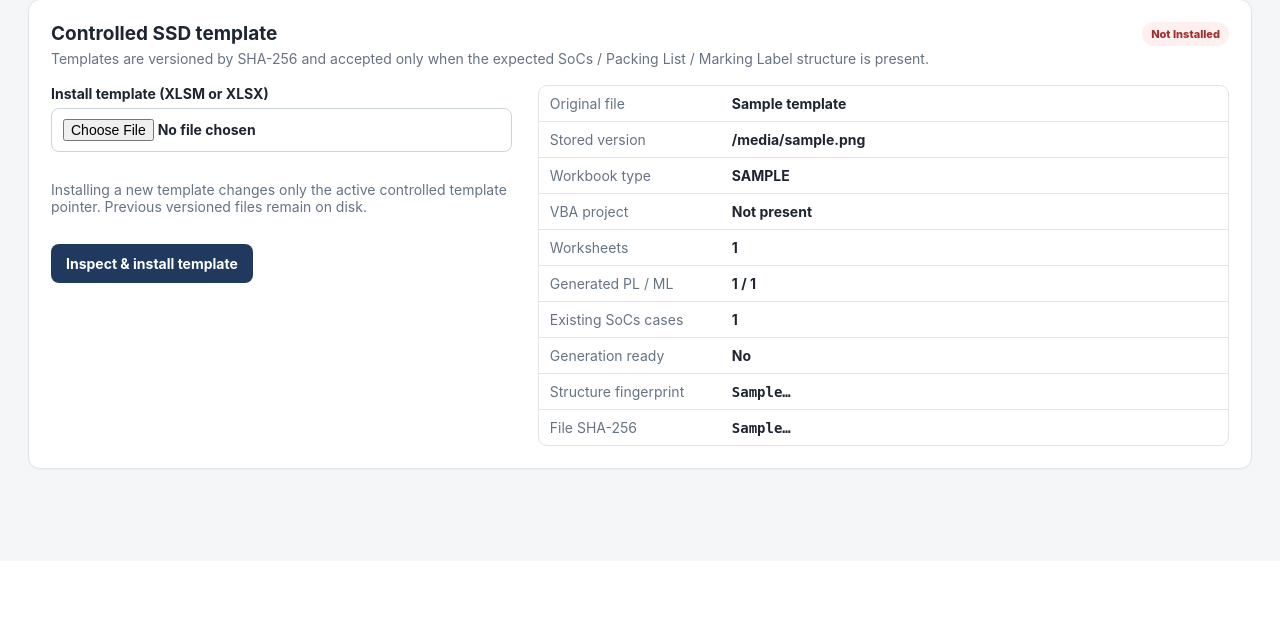
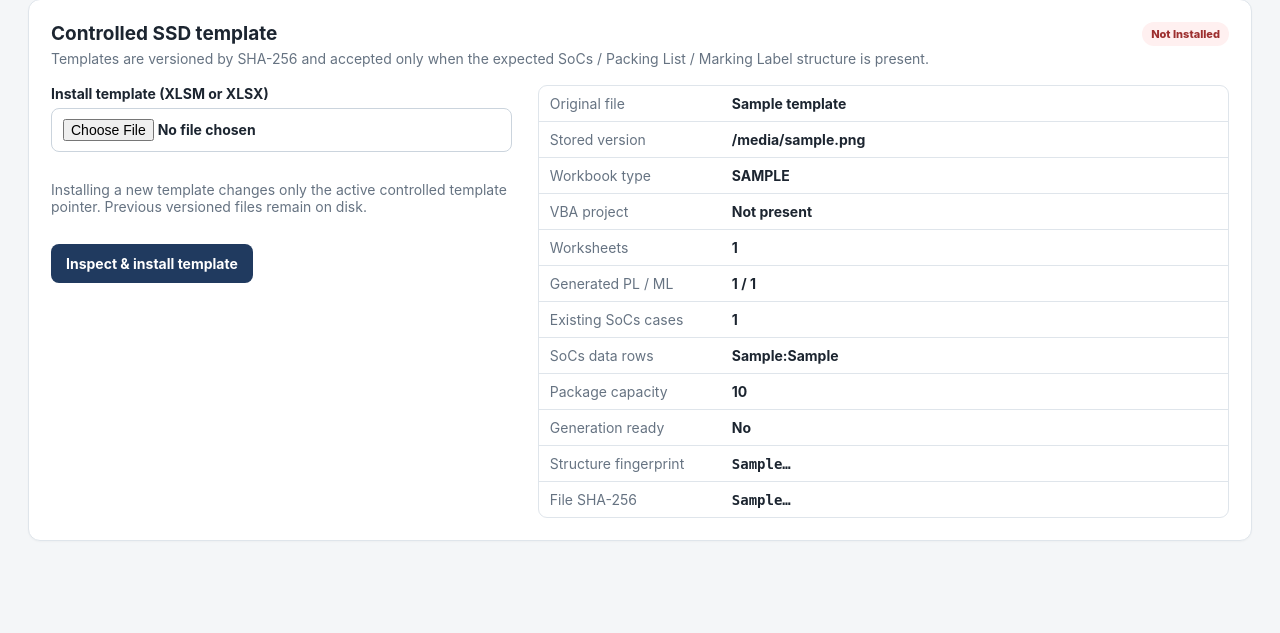
Before and after one commit to zageabb/PackBridge, a Flask app: template packbridge/templates/settings.html in a window 1280 px wide. Shown: the part 1158-1791 px from the top of the page. Before the commit the page ends 1629 px from the top, so only its background shows below. Run offline with Flask 3, Linux system fonts and the light colour scheme; the template is opened without the code that fills it: most values are stand-ins (such as "Sample title", 1, 10 or a date in 2020).

Commit message:
feat: show detected SSD template row capacity

```diff
--- a/packbridge/templates/settings.html
+++ b/packbridge/templates/settings.html
@@ -128,6 +128,8 @@
           <div><dt>Worksheets</dt><dd>{{ inspection.sheet_count }}</dd></div>
           <div><dt>Generated PL / ML</dt><dd>{{ inspection.generated_pl_count }} / {{ inspection.generated_ml_count }}</dd></div>
           <div><dt>Existing SoCs cases</dt><dd>{{ inspection.existing_case_count }}</dd></div>
+          <div><dt>SoCs data rows</dt><dd>{% if inspection.data_start_row and inspection.data_end_row %}{{ inspection.data_start_row }}:{{ inspection.data_end_row }}{% else %}Unknown{% endif %}</dd></div>
+          <div><dt>Package capacity</dt><dd>{{ inspection.row_capacity or "Unknown" }}</dd></div>
           <div><dt>Generation ready</dt><dd>{{ "Yes" if inspection.generation_ready else "No" }}</dd></div>
           <div><dt>Structure fingerprint</dt><dd><code>{{ inspection.structural_fingerprint[:16] }}…</code></dd></div>
           <div><dt>File SHA-256</dt><dd><code>{{ inspection.sha256[:16] }}…</code></dd></div>
```
